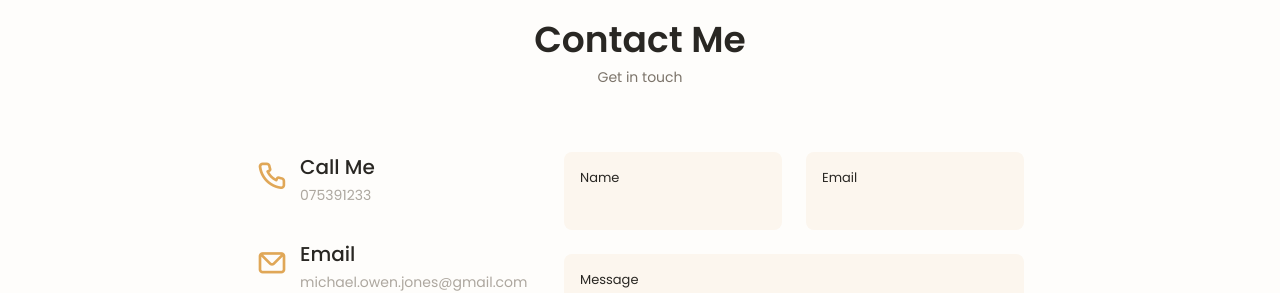
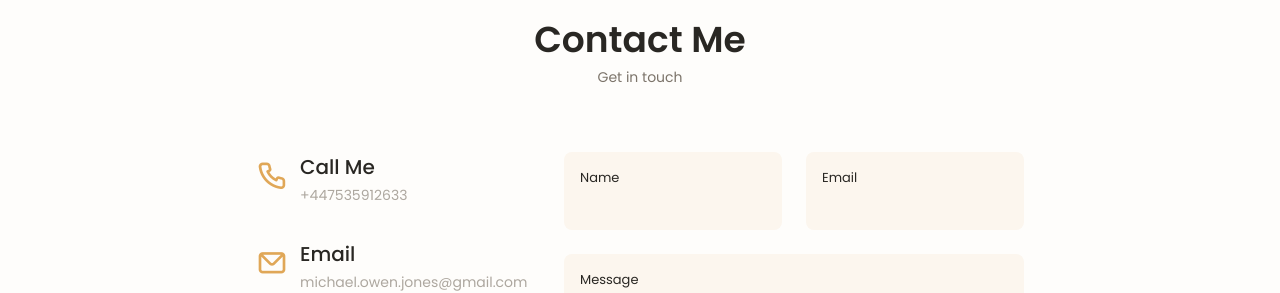
Before and after one commit to moj124/portfolio, a React (Create React App) app: page / in a window 1280 px wide. Shown: the part 3069-3362 px from the top of the page. Built offline with nearby package versions, Linux system fonts and the light colour scheme.

Commit message:
removed unused files

```diff
--- a/src/components/Contact.tsx
+++ b/src/components/Contact.tsx
@@ -41,7 +41,7 @@ export default function Contactme(): JSX.Element {
             <i className="uil uil-phone contact__icon"></i>
             <div>
               <h3 className="contact__title">Call Me</h3>
-              <span className="contact__subtitle">075391233</span>
+              <span className="contact__subtitle">+447535912633</span>
             </div>
           </div>
 
```
Also changed, not shown: 1 other file (tests, documents, lock files or other folders).
